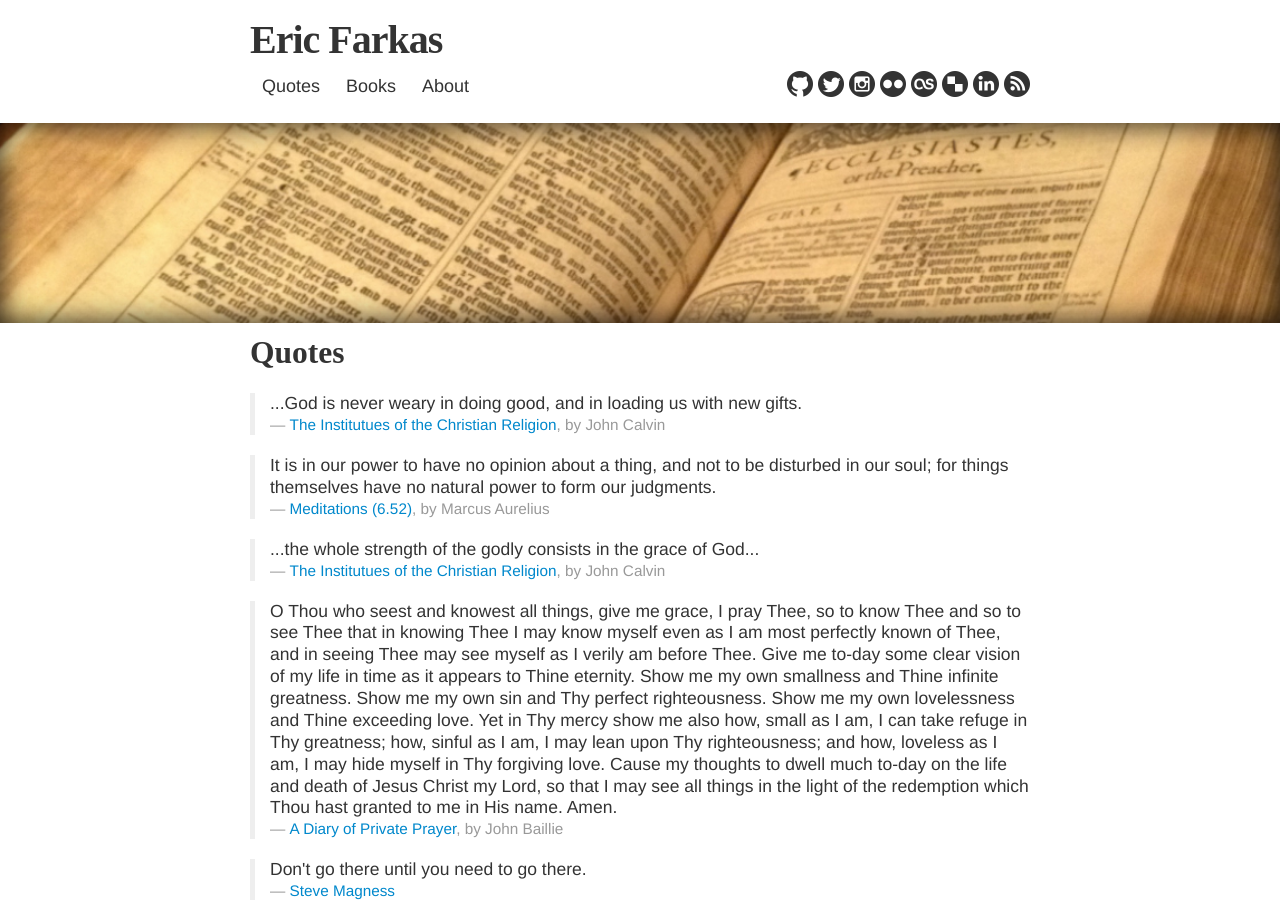
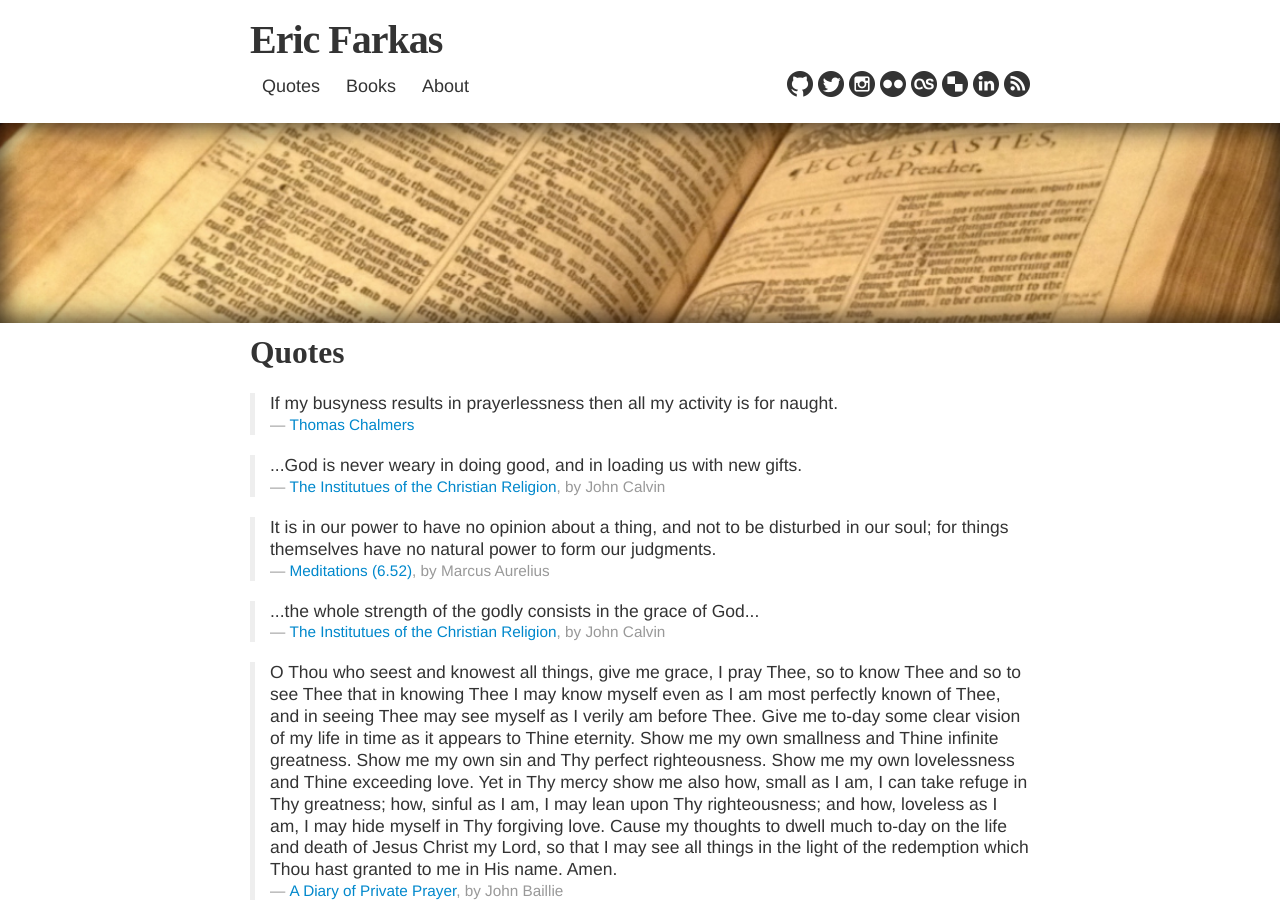
Before and after one commit to speric/speric.github.com, a Jekyll site: the page built from quotes.html, in a window 1280 px wide and 900 px high. Built offline with Jekyll 4.4.1, drawn with Linux system fonts in a browser that asks for light colours; some web fonts are replaced; comment, search, counter and statistics services are not loaded.

Commit message:
Update quotes.html

```diff
--- a/quotes.html
+++ b/quotes.html
@@ -7,6 +7,13 @@ description: A collection of thought-provoking quotes.
 
 <h2>Quotes</h2>
 <br/>
+
+<blockquote>
+  <p>
+    If my busyness results in prayerlessness then all my activity is for naught.
+  </p>
+  <small><a href="https://grantian.blogspot.com/2014/04/chalmers-and-primacy-of-prayer.html">Thomas Chalmers</a></small>
+</blockquote>
 
 <blockquote>
   <p>
```
